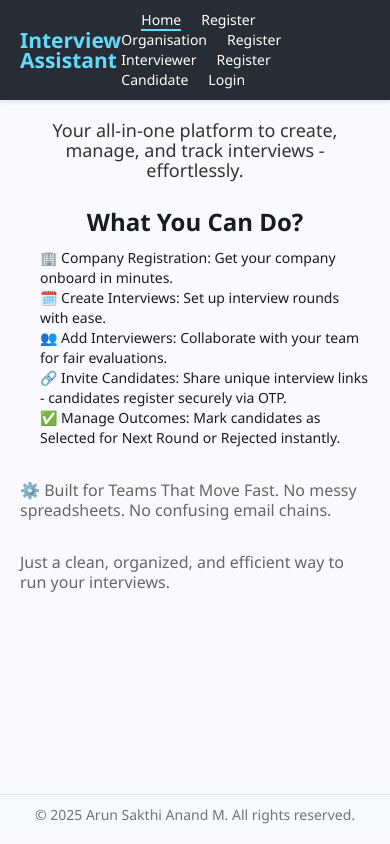
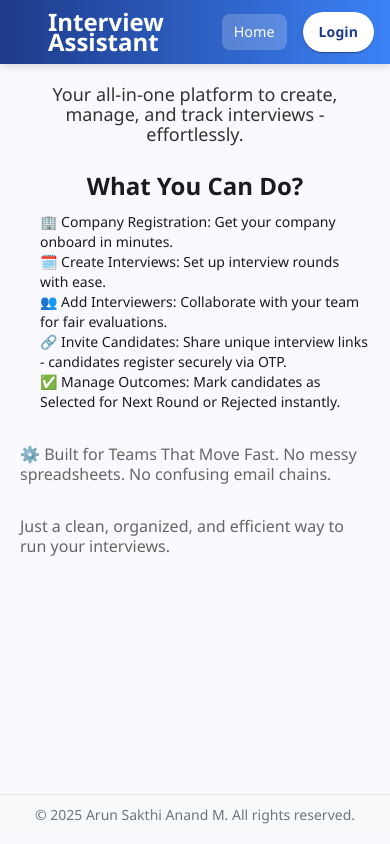
Before and after one commit to ArunSakthiAnandM/interview-assistant-app, an Angular app in the folder frontend/: page /home in a window 390 px wide. Built offline with nearby package versions, Linux system fonts and the light colour scheme.

Commit message:
Update header to display profile logo for logged in users

```diff
--- a/frontend/src/components/header/header.html
+++ b/frontend/src/components/header/header.html
@@ -1,14 +1,80 @@
 <div class="header-container">
   <header class="header">
-    <div class="logo">Interview Assistant</div>
+    <div class="logo" [routerLink]="APP_ROUTES.HOME">
+      <mat-icon>interview</mat-icon>
+      <span>Interview Assistant</span>
+    </div>
+
     <nav class="nav-links">
+      @if (!authStore.isAuthenticated()) {
+      <!-- Guest Navigation -->
       <a routerLink="/home" routerLinkActive="active-link">Home</a>
-      <a routerLink="/register/organisation" routerLinkActive="active-link"
-        >Register Organisation</a
-      >
+      <a routerLink="/register/organisation" routerLinkActive="active-link">Register Organisation</a>
       <a routerLink="/register/interviewer" routerLinkActive="active-link">Register Interviewer</a>
       <a routerLink="/register/candidate" routerLinkActive="active-link">Register Candidate</a>
-      <a routerLink="/login" routerLinkActive="active-link">Login</a>
+      <button mat-raised-button color="primary" routerLink="/login">Login</button>
+      } @else {
+      <!-- Authenticated Navigation -->
+      <a routerLink="/home" routerLinkActive="active-link">Home</a>
+
+      @if (authStore.canManageOrganisation()) {
+      <a routerLink="/dashboard/organisation" routerLinkActive="active-link">Dashboard</a>
+      }
+
+      @if (authStore.isInterviewer()) {
+      <a routerLink="/interviews" routerLinkActive="active-link">Interviews</a>
+      }
+
+      @if (authStore.isCandidate()) {
+      <a routerLink="/dashboard/candidate" routerLinkActive="active-link">My Interviews</a>
+      }
+
+      <!-- User Menu -->
+      <div class="user-menu">
+        <button
+          mat-icon-button
+          [matMenuTriggerFor]="userMenu"
+          class="profile-button"
+          [matTooltip]="authStore.userName()"
+        >
+          <div class="profile-avatar">
+            {{ authStore.userName().charAt(0).toUpperCase() }}
+          </div>
+        </button>
+
+        <mat-menu #userMenu="matMenu" class="user-dropdown">
+          <div class="user-info">
+            <div class="user-avatar-large">
+              {{ authStore.userName().charAt(0).toUpperCase() }}
+            </div>
+            <div class="user-details">
+              <p class="user-name">{{ authStore.userName() }}</p>
+              <p class="user-email">{{ authStore.currentUser()?.email }}</p>
+              <span class="user-role">{{ authStore.currentUser()?.role }}</span>
+            </div>
+          </div>
+
+          <mat-divider></mat-divider>
+
+          <button mat-menu-item (click)="goToDashboard()">
+            <mat-icon>dashboard</mat-icon>
+            <span>Dashboard</span>
+          </button>
+
+          <button mat-menu-item (click)="goToProfile()">
+            <mat-icon>person</mat-icon>
+            <span>Profile</span>
+          </button>
+
+          <mat-divider></mat-divider>
+
+          <button mat-menu-item (click)="logout()" class="logout-button">
+            <mat-icon>logout</mat-icon>
+            <span>Logout</span>
+          </button>
+        </mat-menu>
+      </div>
+      }
     </nav>
   </header>
 </div>
--- a/frontend/src/components/header/header.scss
+++ b/frontend/src/components/header/header.scss
@@ -1,31 +1,217 @@
 .header-container {
   width: 100%;
-  background-color: #282c34;
-  padding: 10px 20px;
-  box-shadow: 0 2px 4px rgba(0, 0, 0, 0.1);
+  background: linear-gradient(90deg, #1e3a8a 0%, #3b82f6 100%);
+  box-shadow: 0 2px 8px rgba(0, 0, 0, 0.15);
+
   .header {
     display: flex;
     justify-content: space-between;
     align-items: center;
+    max-width: 1400px;
+    margin: 0 auto;
+    padding: 0.75rem 2rem;
+
     .logo {
-      font-size: 1.5em;
-      color: #61dafb;
-      font-weight: bold;
+      display: flex;
+      align-items: center;
+      gap: 0.5rem;
+      font-size: 1.5rem;
+      color: white;
+      font-weight: 700;
+      cursor: pointer;
+      transition: transform 0.2s;
+
+      &:hover {
+        transform: scale(1.05);
+      }
+
+      mat-icon {
+        font-size: 2rem;
+        width: 2rem;
+        height: 2rem;
+      }
     }
+
     .nav-links {
+      display: flex;
+      align-items: center;
+      gap: 1.5rem;
+
       a {
-        color: white;
+        color: rgba(255, 255, 255, 0.9);
         text-decoration: none;
-        margin-left: 20px;
-        font-size: 1em;
+        font-size: 1rem;
+        font-weight: 500;
+        padding: 0.5rem 1rem;
+        border-radius: 8px;
+        transition: all 0.2s;
+
         &.active-link {
-          border-bottom: 2px solid #61dafb;
+          background: rgba(255, 255, 255, 0.2);
+          color: white;
         }
+
         &:hover {
-          color: #61dafb;
-          cursor: pointer;
+          background: rgba(255, 255, 255, 0.15);
+          color: white;
+        }
+      }
+
+      button[mat-raised-button] {
+        background: white;
+        color: #1e3a8a;
+        font-weight: 600;
+
+        &:hover {
+          background: rgba(255, 255, 255, 0.9);
+        }
+      }
+
+      .user-menu {
+        .profile-button {
+          padding: 0;
+          width: 44px;
+          height: 44px;
+
+          .profile-avatar {
+            width: 40px;
+            height: 40px;
+            border-radius: 50%;
+            background: linear-gradient(135deg, #667eea 0%, #764ba2 100%);
+            color: white;
+            display: flex;
+            align-items: center;
+            justify-content: center;
+            font-size: 1.25rem;
+            font-weight: 600;
+            box-shadow: 0 2px 8px rgba(0, 0, 0, 0.2);
+            transition: transform 0.2s;
+
+            &:hover {
+              transform: scale(1.1);
+            }
+          }
         }
       }
     }
   }
 }
+
+// User dropdown menu styling
+.user-dropdown {
+  min-width: 280px;
+
+  .user-info {
+    padding: 1rem;
+    display: flex;
+    align-items: center;
+    gap: 1rem;
+    background: linear-gradient(135deg, #667eea 0%, #764ba2 100%);
+    color: white;
+
+    .user-avatar-large {
+      width: 56px;
+      height: 56px;
+      border-radius: 50%;
+      background: rgba(255, 255, 255, 0.3);
+      display: flex;
+      align-items: center;
+      justify-content: center;
+      font-size: 1.75rem;
+      font-weight: 700;
+      flex-shrink: 0;
+    }
+
+    .user-details {
+      overflow: hidden;
+
+      .user-name {
+        margin: 0 0 0.25rem;
+        font-size: 1rem;
+        font-weight: 600;
+        white-space: nowrap;
+        overflow: hidden;
+        text-overflow: ellipsis;
+      }
+
+      .user-email {
+        margin: 0 0 0.5rem;
+        font-size: 0.875rem;
+        opacity: 0.9;
+        white-space: nowrap;
+        overflow: hidden;
+        text-overflow: ellipsis;
+      }
+
+      .user-role {
+        display: inline-block;
+        padding: 0.25rem 0.75rem;
+        background: rgba(255, 255, 255, 0.25);
+        border-radius: 12px;
+        font-size: 0.75rem;
+        font-weight: 600;
+        text-transform: uppercase;
+      }
+    }
+  }
+
+  button[mat-menu-item] {
+    height: 48px;
+
+    mat-icon {
+      margin-right: 0.75rem;
+      color: #667eea;
+    }
+
+    &:hover {
+      background: rgba(102, 126, 234, 0.08);
+    }
+
+    &.logout-button {
+      color: #dc2626;
+
+      mat-icon {
+        color: #dc2626;
+      }
+
+      &:hover {
+        background: rgba(220, 38, 38, 0.08);
+      }
+    }
+  }
+}
+
+// Responsive design
+@media (max-width: 1024px) {
+  .header-container {
+    .header {
+      padding: 0.75rem 1rem;
+
+      .nav-links {
+        gap: 1rem;
+
+        a {
+          padding: 0.5rem 0.75rem;
+          font-size: 0.9rem;
+        }
+      }
+    }
+  }
+}
+
+@media (max-width: 768px) {
+  .header-container {
+    .header {
+      .nav-links {
+        a:not(.active-link) {
+          display: none;
+        }
+
+        button[mat-raised-button] {
+          font-size: 0.875rem;
+          padding: 0.5rem 1rem;
+        }
+      }
+    }
+  }
+}
--- a/frontend/src/components/header/header.ts
+++ b/frontend/src/components/header/header.ts
@@ -1,10 +1,69 @@
-import { Component } from '@angular/core';
-import { RouterLink, RouterLinkActive } from '@angular/router';
+import { Component, inject } from '@angular/core';
+import { Router, RouterLink, RouterLinkActive } from '@angular/router';
+import { MatIconModule } from '@angular/material/icon';
+import { MatButtonModule } from '@angular/material/button';
+import { MatMenuModule } from '@angular/material/menu';
+import { MatTooltipModule } from '@angular/material/tooltip';
+import { MatDividerModule } from '@angular/material/divider';
+import { AuthStore } from '../../store/auth.store';
+import { AuthService } from '../../services/auth.service';
+import { APP_ROUTES } from '../../constants';
 
 @Component({
   selector: 'app-header',
-  imports: [RouterLink, RouterLinkActive],
+  imports: [
+    RouterLink,
+    RouterLinkActive,
+    MatIconModule,
+    MatButtonModule,
+    MatMenuModule,
+    MatTooltipModule,
+    MatDividerModule,
+  ],
   templateUrl: './header.html',
   styleUrl: './header.scss',
 })
-export class Header {}
+export class Header {
+  authStore = inject(AuthStore);
+  private authService = inject(AuthService);
+  private router = inject(Router);
+
+  readonly APP_ROUTES = APP_ROUTES;
+
+  /**
+   * Navigate to user profile
+   */
+  goToProfile(): void {
+    this.router.navigate([APP_ROUTES.PROFILE]);
+  }
+
+  /**
+   * Navigate to user's dashboard based on role
+   */
+  goToDashboard(): void {
+    const role = this.authStore.userRole();
+    switch (role) {
+      case 'ADMIN':
+        this.router.navigate([APP_ROUTES.DASHBOARD.ADMIN]);
+        break;
+      case 'ORG_ADMIN':
+        this.router.navigate([APP_ROUTES.DASHBOARD.ORGANISATION]);
+        break;
+      case 'INTERVIEWER':
+        this.router.navigate([APP_ROUTES.DASHBOARD.INTERVIEWER]);
+        break;
+      case 'CANDIDATE':
+        this.router.navigate([APP_ROUTES.DASHBOARD.CANDIDATE]);
+        break;
+      default:
+        this.router.navigate([APP_ROUTES.HOME]);
+    }
+  }
+
+  /**
+   * Logout user
+   */
+  logout(): void {
+    this.authService.logout();
+  }
+}
```
